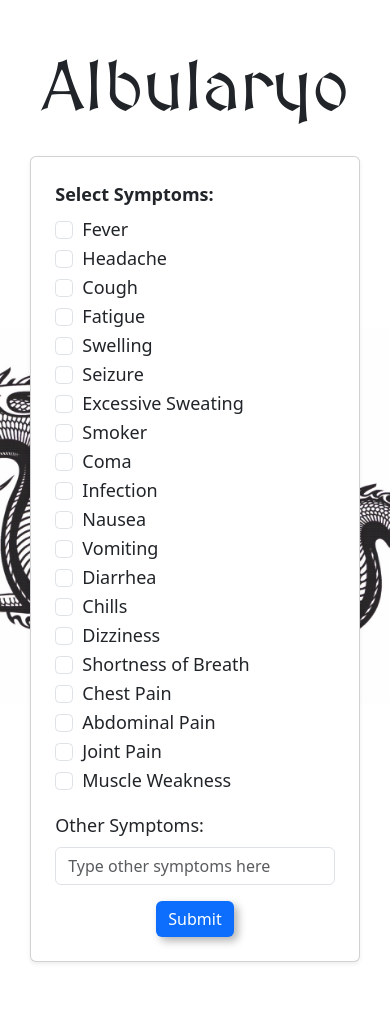
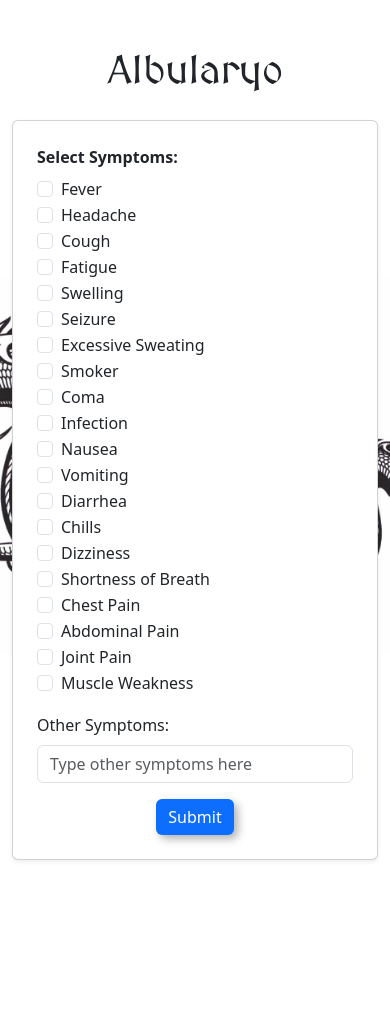
Before and after one commit to jayyy404/hello-flask, a Flask app: page / in a window 390 px wide. After the commit the page ends 861 px from the top, so only its background shows below. Run offline with Flask 3, Linux system fonts and the light colour scheme; parts of the project's set-up code (start-up, migrations or seed data) failed here and were passed over.

Commit message:
responsiveness

```diff
--- a/biaca/templates/index.html
+++ b/biaca/templates/index.html
@@ -3,35 +3,38 @@
 <head>
     <meta charset="UTF-8">
     <meta name="viewport" content="width=device-width, initial-scale=1.0">
-    <title >Albularyo</title>
+    <title>Albularyo</title>
     <link rel="stylesheet" href="https://cdn.jsdelivr.net/npm/bootstrap@5.3.0-alpha1/dist/css/bootstrap.min.css">
     <link href="https://fonts.googleapis.com/css2?family=MedievalSharp&display=swap" rel="stylesheet">
     <style>
         body {
-            font-size: 18px;
+            font-size: 1rem;  /* Use rem for responsive font size */
             background-image: url('/static/bg.png');
             background-size: cover;
             background-position: center;
             background-repeat: no-repeat;
             background-attachment: fixed;
-            background-size: 90%;
         }
 
         h1 {
             font-family: 'MedievalSharp', fantasy;
-            font-size: 70px;
+            font-size: 4rem;  /* Use rem for responsive font size */
         }
 
         .card {
-            width: 90%;
+            width: 100%;
             max-width: 679px;
             margin: 0 auto;
             padding: 20px;
         }
+
         /* For smaller screens like tablets */
         @media (max-width: 992px) {
             body {
                 background-size: 150%;
+            }
+            h1 {
+                font-size: 3rem;  /* Adjust font size for tablets */
             }
         }
 
@@ -40,8 +43,10 @@
             body {
                 background-size: 200%;
             }
+            h1 {
+                font-size: 2.5rem;  /* Adjust font size for mobile devices */
             }
-
+        }
     </style>
 </head>
 <body>
@@ -68,7 +73,6 @@
                         {% endfor %}
                     </div>
                 </div>
-
             </div>
             <div class="mb-3">
                 <label for="otherSymptom" class="form-label">Other Symptoms:</label>
@@ -82,7 +86,6 @@
                     Submit
                 </button>
             </div>
-
         </form>
         <div id="result" class="mt-4 text-center"></div>
     </div>
```
Lines whose indentation alone changed are shown as unchanged.
